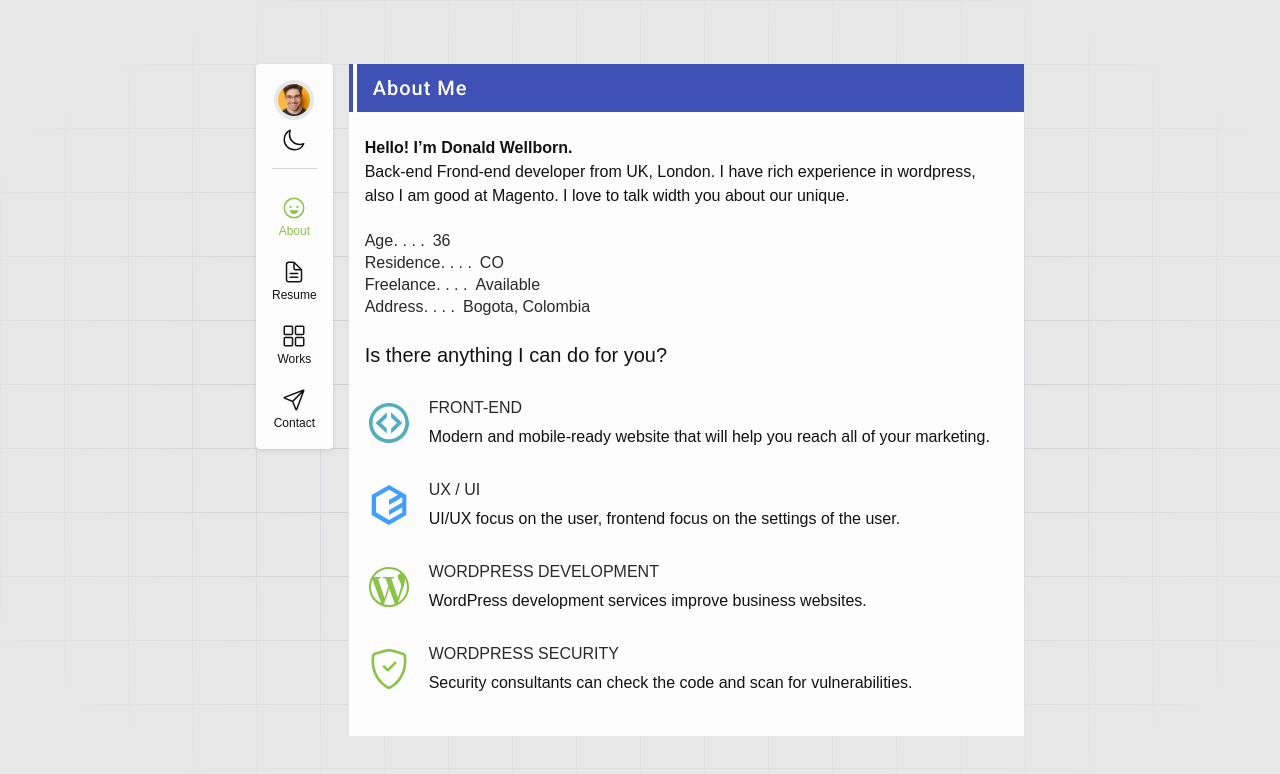
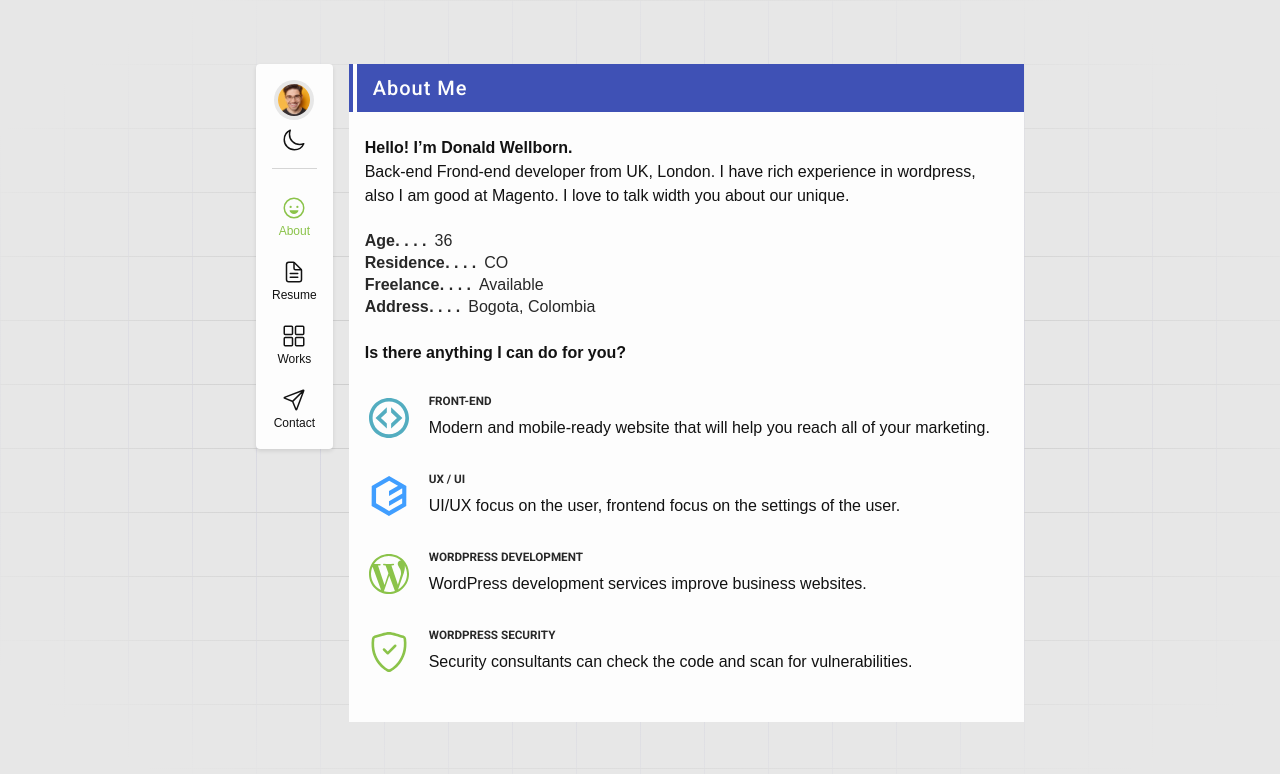
Before and after one commit to johanso/portfnext, a Next.js app: page /about in a window 1280 px wide. Shown: the top 774 px of the page. Built offline with nearby package versions, Linux system fonts and the light colour scheme; a web font is replaced by a local one.

Commit message:
fix sass

```diff
--- a/src/app/about/about.module.scss
+++ b/src/app/about/about.module.scss
@@ -25,7 +25,7 @@
     margin-right: $space-8;
     padding: 0;
     color: var(--color-text-200);
-    font-weight: var(--font-weight-bold);
+    font-weight: $fweight-bold;
     &:after {
       position: relative;
       content: ' . . . .';
@@ -35,7 +35,7 @@
   }
   .value {
     color: var(--color-text-200);
-    font-weight: var(--font-weight-light);
+    font-weight: $fweight-light;
   }
 }
 .block {
@@ -48,14 +48,14 @@
     float: left;
   }
   .name {
-    font: normal normal var(--font-weight-bold) .95rem/$line-height-medium var(--font-roboto);
+    font: normal normal $fweight-bold .95rem/$line-height-medium var(--font-roboto);
     color: var(--color-text-200);
     margin-bottom: $space-8;
     padding-left: $space-64;
     text-transform: uppercase;
   }
   .desc {
-    font-weight: var(--font-weight-light);
+    font-weight: $fweight-light;
     line-height: $line-height-large;
     padding-left: $space-64;
   }
--- a/src/components/nav/nav.module.scss
+++ b/src/components/nav/nav.module.scss
@@ -36,6 +36,6 @@
   }
   span {
     font-size: $fsize-12;
-    font-weight: var(--font-weight-light);
+    font-weight: $fweight-light;
   }
 }
--- a/src/components/profile/profile.module.scss
+++ b/src/components/profile/profile.module.scss
@@ -46,7 +46,7 @@
 }
 .rol {
   font-size: $fsize-12;
-  font-weight: var(--font-weight-normal);
+  font-weight: $fweight-normal;
   color: var(--color-text-500);
   line-height: 16px;
   text-overflow: ellipsis;
--- a/src/components/skills/skill.module.scss
+++ b/src/components/skills/skill.module.scss
@@ -17,7 +17,7 @@
 }
 .text {
   font-family: var(--font-lekton);
-  font-weight: var(--font-weight-bold);
+  font-weight: $fweight-bold;
   position: absolute;
   bottom: $space-16;
   width: 100%;
--- a/src/scss/_extends.scss
+++ b/src/scss/_extends.scss
@@ -10,7 +10,7 @@
   font-family: var(--font-roboto);
   color: var(--color-surface-100);
   font-size: $fsize-20;
-  font-weight: var(--font-weight-normal);
+  font-weight: $fweight-normal;
   margin: 0 0 $space-24;
   position: relative;
   letter-spacing: 1px;
@@ -35,8 +35,8 @@
 }
 
 %section-subtitle {
-  font-size: $fsize-20;
-  font-weight: 500;
+  font-size: $fsize-16;
+  font-weight: $fweight-bold;
   margin: $space-24 0 $space-32;
 }
 
```
Also changed, not shown: src/app/resume/resume.module.scss (+4 -7 lines).
